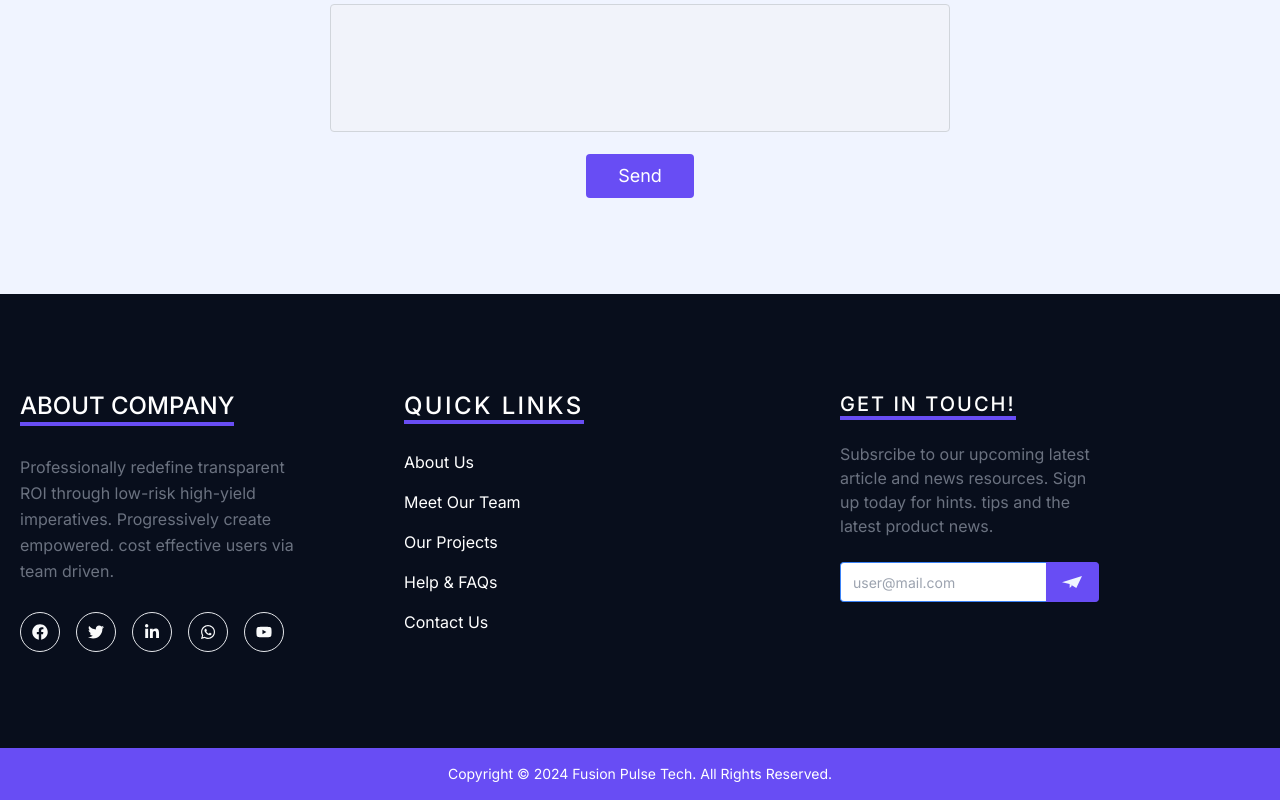
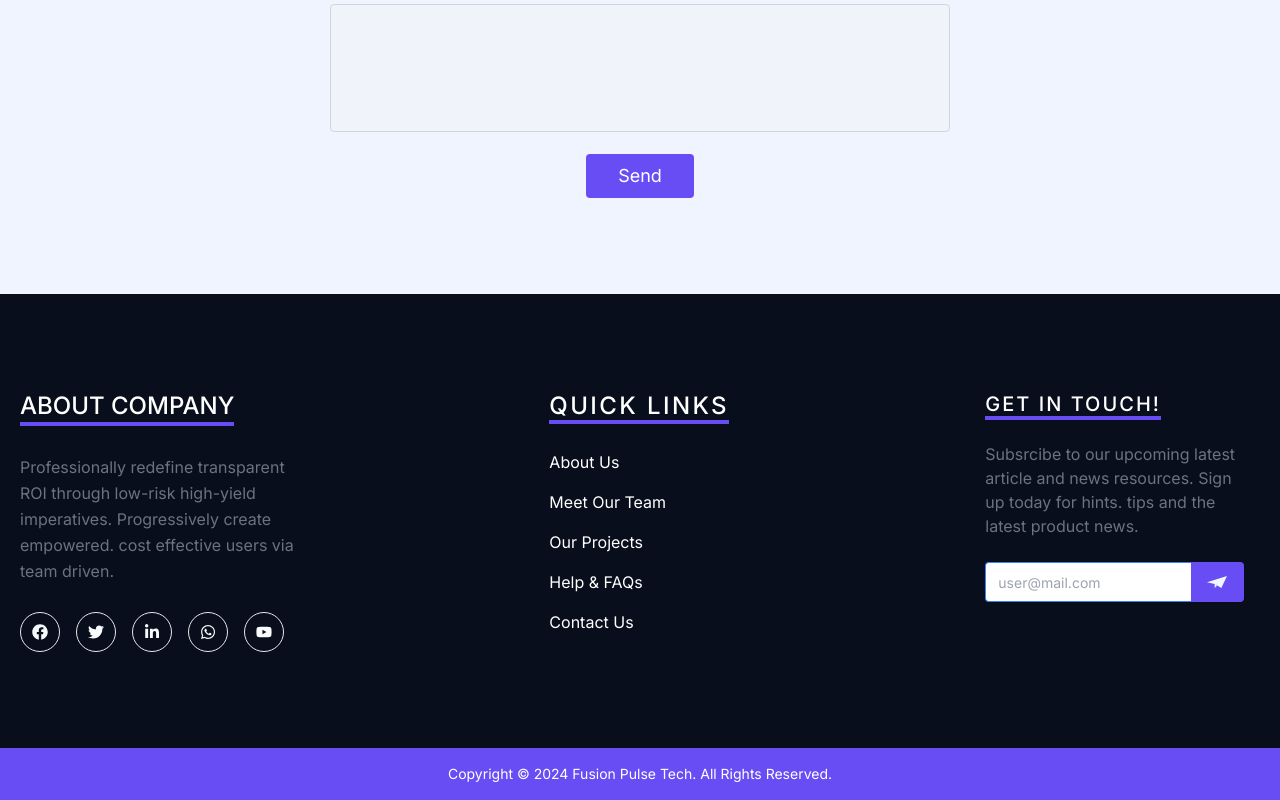
Before and after one commit to FusionPulseTech/FusionPulseTech-portfolio, a Next.js app in the folder ftp-portfolio/: page / in a window 1280 px wide. Shown: the part 6176-6976 px from the top of the page. Built offline with nearby package versions, Linux system fonts and the light colour scheme.

Commit message:
style changed in footer

```diff
--- a/ftp-portfolio/src/components/Footer.tsx
+++ b/ftp-portfolio/src/components/Footer.tsx
@@ -6,7 +6,6 @@ import {
   FaLinkedinIn,
   FaWhatsapp,
   FaYoutube,
-  FaCalendarAlt,
 } from "react-icons/fa";
 import { SiMinutemailer } from "react-icons/si";
 
@@ -65,7 +64,7 @@ const Footer = () => {
               </div>
             </div>
           </div>
-          <div className="flex-grow flex flex-wrap md:pl-20 -mb-10 md:mt-0 mt-10 md:text-left text-center">
+          <div className="flex-grow flex justify-end flex-wrap md:pl-20 -mb-10 md:mt-0 mt-10 md:text-left text-center">
             <div className="lg:w-1/2 md:w-1/2 w-full px-4">
               <span className="title-font font-medium tracking-widest text-2xl mb-3 border-b-4 border-[#684DF4]">
                 QUICK LINKS
@@ -113,53 +112,7 @@ const Footer = () => {
                 </li>
               </div>
             </div>
-            {/* <div className="lg:w-1/3 md:w-1/2 w-full px-4">
-              <h2 className="title-font font-medium tracking-widest text-xl mb-3 border-b-2 border-[#684DF4]">
-                IT SERVICES
-              </h2>
-              <div className="list-none mb-10 leading-10">
-                <li>
-                  <Link
-                    href="#"
-                    className="hover:text-[#684DF4] transition-colors duration-300"
-                  >
-                    Web Development
-                  </Link>
-                </li>
-                <li>
-                  <Link
-                    href="#"
-                    className="hover:text-[#684DF4] transition-colors duration-300"
-                  >
-                    Business Development
-                  </Link>
-                </li>
-                <li>
-                  <Link
-                    href="#"
-                    className="hover:text-[#684DF4] transition-colors duration-300"
-                  >
-                    Product Management
-                  </Link>
-                </li>
-                <li>
-                  <Link
-                    href="#"
-                    className="hover:text-[#684DF4] transition-colors duration-300"
-                  >
-                    UI/UX Design
-                  </Link>
-                </li>
-                <li>
-                  <Link
-                    href="#"
-                    className="hover:text-[#684DF4] transition-colors duration-300"
-                  >
-                    Cloud services
-                  </Link>
-                </li>
-              </div>
-            </div> */}
+
             <div className="lg:w-1/3 md:w-1/2 w-full px-4">
               <span className="title-font font-medium tracking-widest text-xl mb-3 border-b-4 border-[#684DF4]">
                 GET IN TOUCH!
@@ -177,12 +130,11 @@ const Footer = () => {
                     className="w-full h-10 px-3 text-sm text-gray-700 border border-r-0 rounded-r-none border-blue-500 focus:outline-none rounded shadow-sm"
                     placeholder="user@mail.com"
                   />
-                  <button className="h-10 px-4 text-sm bg-[#684DF4] border border-l-0 border-[#684DF4] rounded-r shadow-sm text-blue-50 hover:text-white hover:bg-gray-700 hover:border-gray-700 focus:outline-none">
+                  <button className="h-10 px-4 text-sm bg-[#684DF4] border border-l-0 border-[#684DF4] rounded-r shadow-sm text-blue-50 hover:text-white hover:bg-gray-800 hover:border-gray-800 transition-colors duration-300 focus:outline-none">
                     <SiMinutemailer className="w-5 h-5"/>
                   </button>
                 </div>
               </div>
-
             </div>
           </div>
         </div>
```
